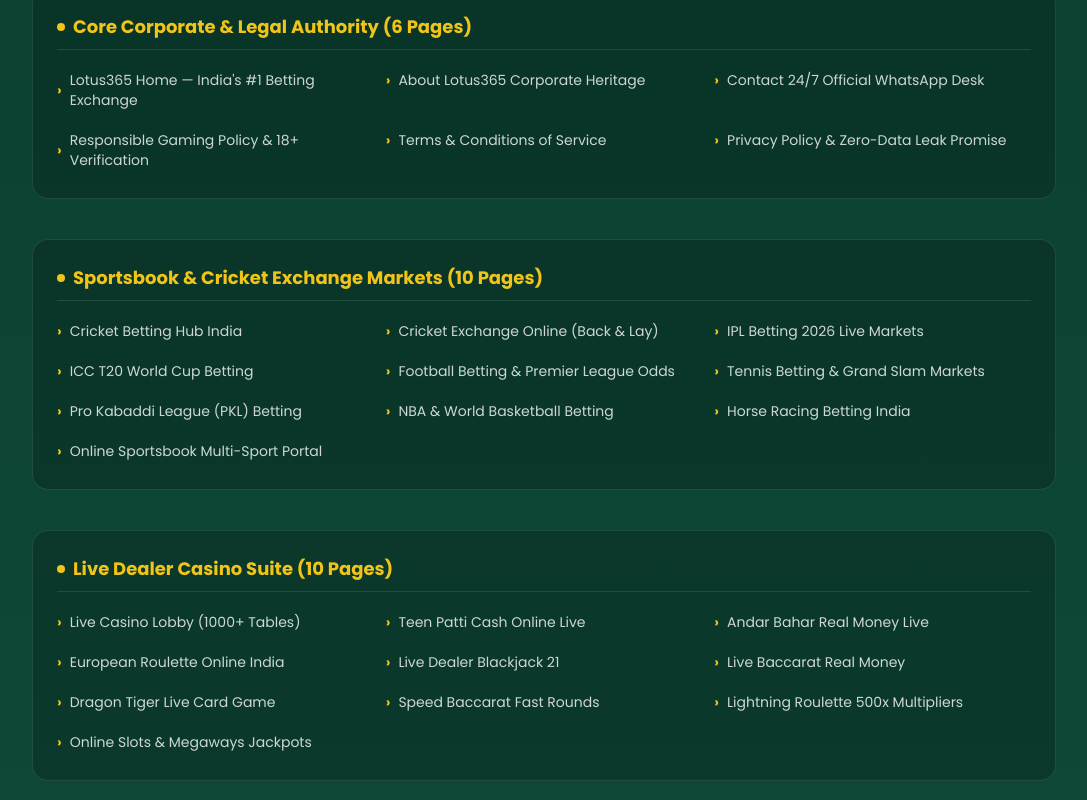
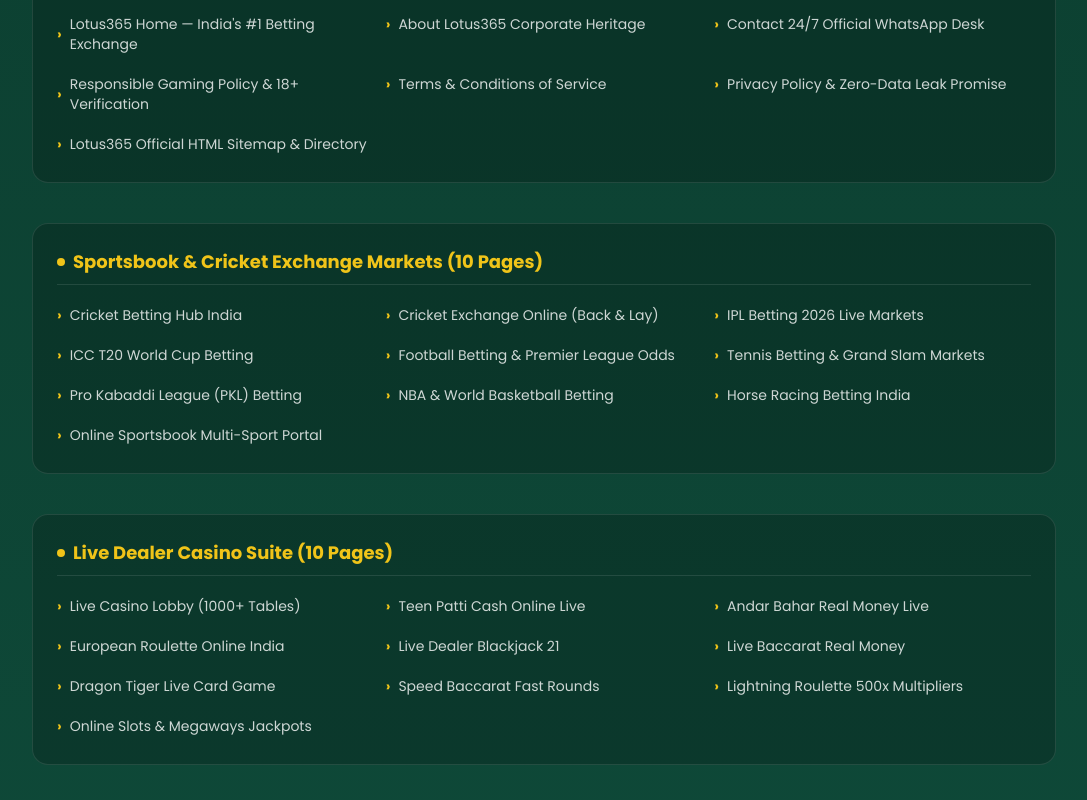
Before and after one commit to vsvivek2006/Lotus-365, a React (Vite) app: page /sitemap in a window 1280 px wide. Shown: the part 880-1680 px from the top of the page, without its empty margins (96-1183 px from the left). Built offline with nearby package versions, Linux system fonts and the light colour scheme.

Commit message:
fix(sitemap): add /sitemap to sitemapData, convert links to SPA Link, and synchronize all 54 routes

```diff
--- a/src/pages/SitemapPage.tsx
+++ b/src/pages/SitemapPage.tsx
@@ -13,6 +13,7 @@
     { href: '/responsible-gaming', label: 'Responsible Gaming Policy & 18+ Verification' },
     { href: '/terms', label: 'Terms & Conditions of Service' },
     { href: '/privacy-policy', label: 'Privacy Policy & Zero-Data Leak Promise' },
+    { href: '/sitemap', label: 'Lotus365 Official HTML Sitemap & Directory' },
   ]},
   { category: 'Sportsbook & Cricket Exchange Markets', pages: [
     { href: '/cricket-betting', label: 'Cricket Betting Hub India' },
@@ -84,7 +85,7 @@
       keywords="lotus365 sitemap, all lotus365 pages, lotus365 directory, lotus365 navigation, betting site sitemap india"
     />
     <Layout>
-      <section className="pt-28 pb-16 px-4 sm:px-6 lg:px-8 bg-gradient-to-b from-[#0b3b2d] to-[#14614C]">
+      <section className="pt-10 sm:pt-14 pb-16 px-4 sm:px-6 lg:px-8 bg-gradient-to-b from-[#0b3b2d] to-[#14614C]">
         <div className="max-w-5xl mx-auto space-y-12">
 
           {/* Header */}
@@ -172,7 +173,7 @@
               Every endpoint documented in this sitemap connects into our unified cloud-based account ledger. When you generate an account via WhatsApp at <a href="https://wa.link/880088" className="text-[#F0C419] underline">wa.link/880088</a>, that single login unlocks access to all 54 gaming verticals, betting exchanges, live dealer suites, and payment channels without needing to register separate accounts.
             </p>
             <p>
-              Whether you are hedging match positions on the <a href="/cricket-exchange" className="text-[#F0C419] underline">Cricket Exchange</a>, riding multiplier curves in <a href="/aviator-game" className="text-[#F0C419] underline">Spribe Aviator</a>, or requesting a 2-minute instant UPI cashout to your bank account, Lotus365 delivers zero-friction, state-of-the-art gaming performance.
+              Whether you are hedging match positions on the <Link to="/cricket-exchange" className="text-[#F0C419] underline">Cricket Exchange</Link>, riding multiplier curves in <Link to="/aviator-game" className="text-[#F0C419] underline">Spribe Aviator</Link>, or requesting a 2-minute instant UPI cashout to your bank account, Lotus365 delivers zero-friction, state-of-the-art gaming performance.
             </p>
           </div>
 
@@ -232,7 +233,7 @@
             <div className="p-4 rounded-xl bg-black/20 border border-white/10 space-y-2">
               <h3 className="text-[#F0C419] font-bold text-sm">Silo 7: Strategic Blog Guides & Technical Knowledge Base</h3>
               <p className="text-xs text-white/70">
-                A rich educational library containing honest independent platform evaluations, head-to-head competitor comparisons, professional cricket exchange trading techniques, bankroll preservation manuals, and full progressive web application (PWA) installation guides.
+                A rich educational library containing honest independent platform evaluations, head-to-head competitor comparisons, professional cricket exchange trading techniques, bankroll preservation manuals, and high-speed smartphone browser guides.
               </p>
             </div>
           </div>
```
Also changed, not shown: 5 other files (tests, documents, lock files or other folders).
